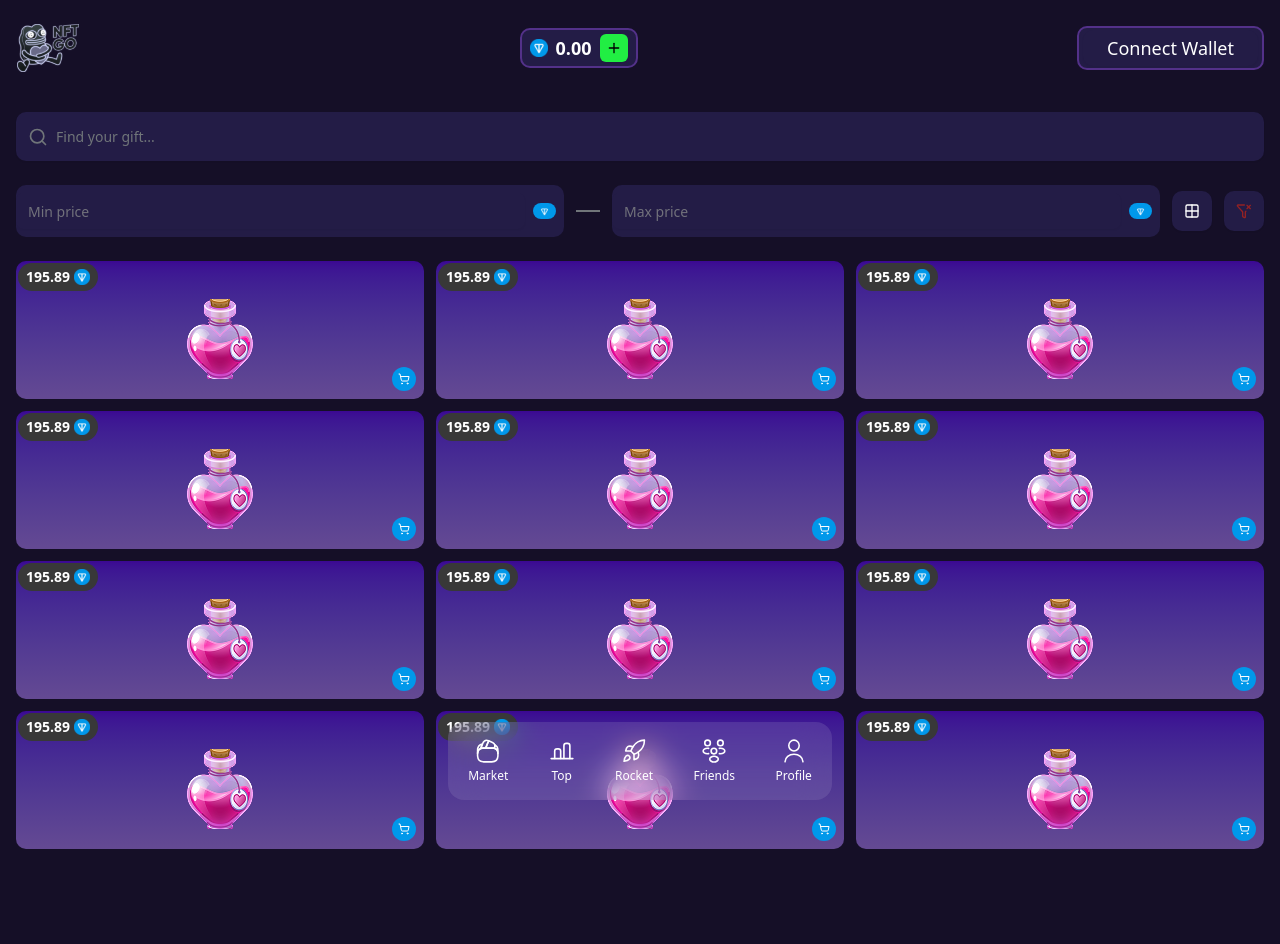
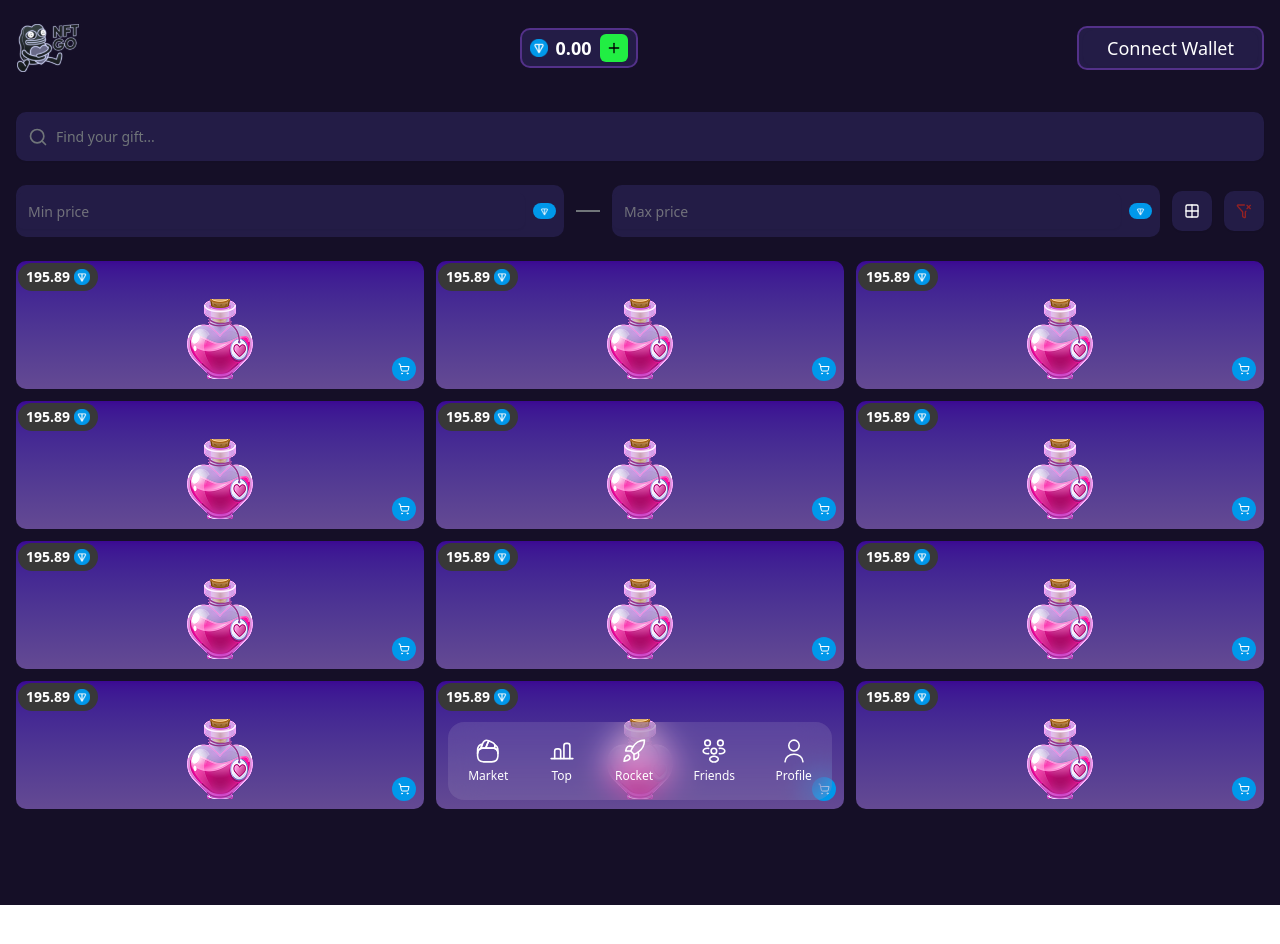
Before and after one commit to mandz1952/NFT-GO, a Next.js app: page / in a window 1280 px wide. After the commit the page ends 905 px from the top, so only its background shows below. Built offline with nearby package versions, Linux system fonts and the light colour scheme.

Commit message:
fix bugs

```diff
--- a/src/feature/grid/ui/nft-card.tsx
+++ b/src/feature/grid/ui/nft-card.tsx
@@ -3,9 +3,9 @@ import Image from "next/image";
 
 export function NftCard ({price, image}: {price: string, image: string}) {
     return (
-        <div className="bg-gradient-to-b from-[#6100FF80] to-[#B384FF80] rounded-lg p-3 relative">
+        <div className="bg-gradient-to-b from-[#6100FF80] to-[#B384FF80] p-0.5 rounded-lg  relative">
             <div className="flex bg-[#383838] rounded-[50px] pl-2
-             pr-2 pt-1 pb-1 text-center w-[80px] items-center ml-[-10px] mt-[-10px] gap-1 mb-2">
+             pr-2 pt-1 pb-1 text-center w-[80px] items-center gap-1 mb-2">
                 <span className="text-white text-center text-sm font-semibold">{price}</span>
                 <div className="w-4 h-4  rounded-full flex items-center justify-center">
                     <Image src={'/tonCoin.svg'} alt="ton coin" width={18} height={18} />
```
